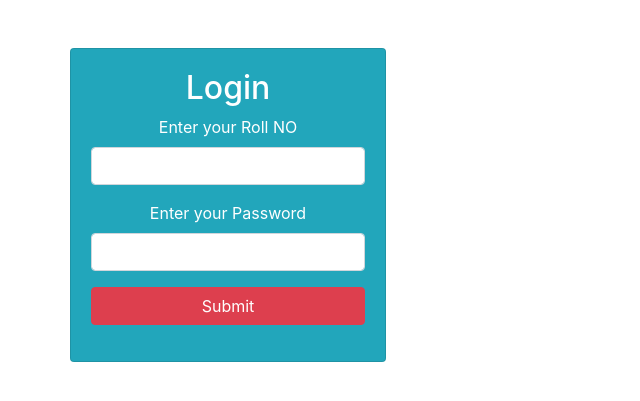
After one commit to Purvesh05/St.-Xavier, a PHP site: page /login.php in a window 1280 px wide. The commit adds this page. Shown: the top 401 px of the page, without its empty margins (0-640 px from the left). Run offline with PHP 8.4, Linux system fonts and the light colour scheme.

Commit message:
Add files via upload

```diff
--- a/history.html
+++ b/history.html
@@ -66,7 +66,7 @@
 		</ul>
 		<ul class="navbar-nav  ml-auto">
 				<li class="nav-item"><a class="nav-link  mr-3" href="/pages/signup.html"><span class="glyphicon glyphicon-user"></span> Sign Up</a></li>
-				<li class="nav-item"><a class="nav-link" href="#"><span class="glyphicon glyphicon-log-in"></span> Login</a></li>
+				<li class="nav-item"><a class="nav-link" href="login.php"><span class="glyphicon glyphicon-log-in"></span> Login</a></li>
 		</ul>
 	</div>
 	</div>
--- a/index.php
+++ b/index.php
@@ -68,7 +68,7 @@
 		</ul>
 		<ul class="navbar-nav  ml-auto">
 				<li class="nav-item"><a class="nav-link " href="signup.php"><span class="fa fa-user mr-1"></span> Sign Up</a></li>
-				<li class="nav-item"><a class="nav-link" href="#"><span class="fa fa-sign-in mr-1"></span> Login</a></li>
+				<li class="nav-item"><a class="nav-link" href="login.php"><span class="fa fa-sign-in mr-1"></span> Login</a></li>
 		</ul>
 	</div>
 	</div>
--- /dev/null
+++ b/login.php
@@ -0,0 +1,183 @@
+<?php
+
+
+$db['db_host']="localhost";
+$db['db_user']="root";
+$db['db_pass']="";
+$db['db_name']="school";
+
+foreach($db as $key => $value){
+	define(strtoupper($key),$value);
+
+}
+
+
+$conn = mysqli_connect(DB_HOST,DB_USER,DB_PASS,DB_NAME);
+
+
+
+include("includes/function.php");
+
+if(isset($_POST['login'])){
+
+$roll_no = $_POST['roll_no'];
+$password = $_POST['password'];
+
+$roll_no = string_check($roll_no);
+$password = string_check($password);
+
+
+
+$query = "SELECT * FROM users where roll_no= '$roll_no'";
+
+$select_rollno_query = mysqli_query($conn,$query);
+
+
+if(!$select_rollno_query ){
+	die("Error ocurred ".mysqli_error($conn));
+}
+else{
+
+$count = mysqli_num_rows($select_rollno_query);
+if($count == 1){
+	$row = mysqli_fetch_array($select_rollno_query);
+	$db_password = $row['user_password'];
+/*	echo $db_password."<br>";*/
+	$password = crypt($password,$db_password);
+	$password = substr($password,0,50);
+	/*echo $password."<br>";*/
+
+		if($password == $db_password){
+
+			echo"<br> password";
+			header("Location:index.php");
+		}
+		else{
+			echo"<br>invalid password";
+		}
+
+}
+else{
+	echo "roll not found";
+}
+
+
+
+}
+
+}
+?>
+
+<!DOCTYPE html>
+<html lang="en">
+<head>
+
+    <!-- title of the site -->
+  <title>St. Xavier's</title>
+  <meta charset="utf-8">
+  <meta name="viewport" content="width=device-width, initial-scale=1">
+
+
+	<!--<link rel="stylesheet" href="css/bootstrap.min.css">-->
+	<link rel="stylesheet" href="css/style.css">
+	<link rel="stylesheet" href="css/font-awesome.min.css">
+	<link rel="stylesheet" href="https://stackpath.bootstrapcdn.com/bootstrap/4.1.1/css/bootstrap.min.css" integrity="sha384-WskhaSGFgHYWDcbwN70/dfYBj47jz9qbsMId/iRN3ewGhXQFZCSftd1LZCfmhktB" crossorigin="anonymous">
+
+	<style>
+
+		#login .card-form{
+			opacity: 0.95;
+
+		}
+	</style>
+
+</head>
+<body>
+
+
+ <div class="container">
+    	<div class="row">
+	<section id="login" class="mt-5">
+
+		<div class="card bg-info text-center card-form">
+			<div class="card-body text-white">
+				<form action="" autocomplete="off" method="post" role="form" >
+					<h2>Login</h2>
+					<div class="form-group">
+						<label for="Roll_no">Enter your Roll NO</label>
+						<input type="text" name="roll_no" class="form-control roll_no" id="roll_no">
+					</div>
+
+					<div class="form-group">
+						<label for="password">Enter your Password</label>
+						<input type="password" class="form-control" name="password" id="password">
+					</div>
+
+					<div class="form-group">
+						<button type="submit"  name="login"  class="btn btn-danger btn-block">Submit</button>
+					</div>
+				</form>
+			</div>
+		</div>
+	</section>
+    </div>
+</div>
+
+
+    <!--
+	<script src="js/jquery.min.js"></script>
+	<script src="js/bootstrap.min.js"></script>-->
+
+
+
+	<script src="https://code.jquery.com/jquery-3.3.1.slim.min.js" integrity="sha384-q8i/X+965DzO0rT7abK41JStQIAqVgRVzpbzo5smXKp4YfRvH+8abtTE1Pi6jizo" crossorigin="anonymous"></script>
+	<script src="https://stackpath.bootstrapcdn.com/bootstrap/4.1.1/js/bootstrap.min.js" integrity="sha384-smHYKdLADwkXOn1EmN1qk/HfnUcbVRZyYmZ4qpPea6sjB/pTJ0euyQp0Mk8ck+5T" crossorigin="anonymous"></script>
+
+
+	<script>
+$(document).ready(function(){
+
+
+		//validate the length
+	$('#password').keyup(function() {
+		var pswd = $('#password').val();
+		if ( pswd.length < 7 ) {
+			$('#password').addClass('is-invalid');
+			$('#password').after('<span class="is-invalid">Password must be at least 8 characters long</span>');
+			$('button').addClass('disabled');
+			$('#password').next().next().remove();
+		}
+		if(pswd.length > 7){
+			$('#password').removeClass('is-invalid').addClass('is-valid');
+			/*$('.hide').addClass('invisible');*/
+			$('#password').next().remove();
+			$('button').removeClass('disabled');
+		}
+
+		});
+
+
+});
+
+	/*$(document).ready(function(){
+
+	$("#roll_no").keyup(funtion(){
+		var roll_no = $("#roll_no").val();
+
+		if((roll_no >0 && roll_no <100)){
+			$('#roll_no').addClass("is-valid");
+			$('button').removeClass('disabled');
+		}
+		else{
+			$('.roll_no').addClass("is-invalid");
+			$('button').addClass('disabled');
+		}
+
+		});
+	});
+	*/
+
+	</script>
+
+</body>
+</html>
--- a/vision.html
+++ b/vision.html
@@ -70,7 +70,7 @@
 		</ul>
 		<ul class="navbar-nav  ml-auto">
 				<li class="nav-item"><a class="nav-link  mr-3" href="/pages/signup.html"><span class="glyphicon glyphicon-user"></span> Sign Up</a></li>
-				<li class="nav-item"><a class="nav-link" href="#"><span class="glyphicon glyphicon-log-in"></span> Login</a></li>
+				<li class="nav-item"><a class="nav-link" href="login.php"><span class="glyphicon glyphicon-log-in"></span> Login</a></li>
 		</ul>
 	</div>
 	</div>
```
Also changed, not shown: signup.php (+61 -70 lines).
